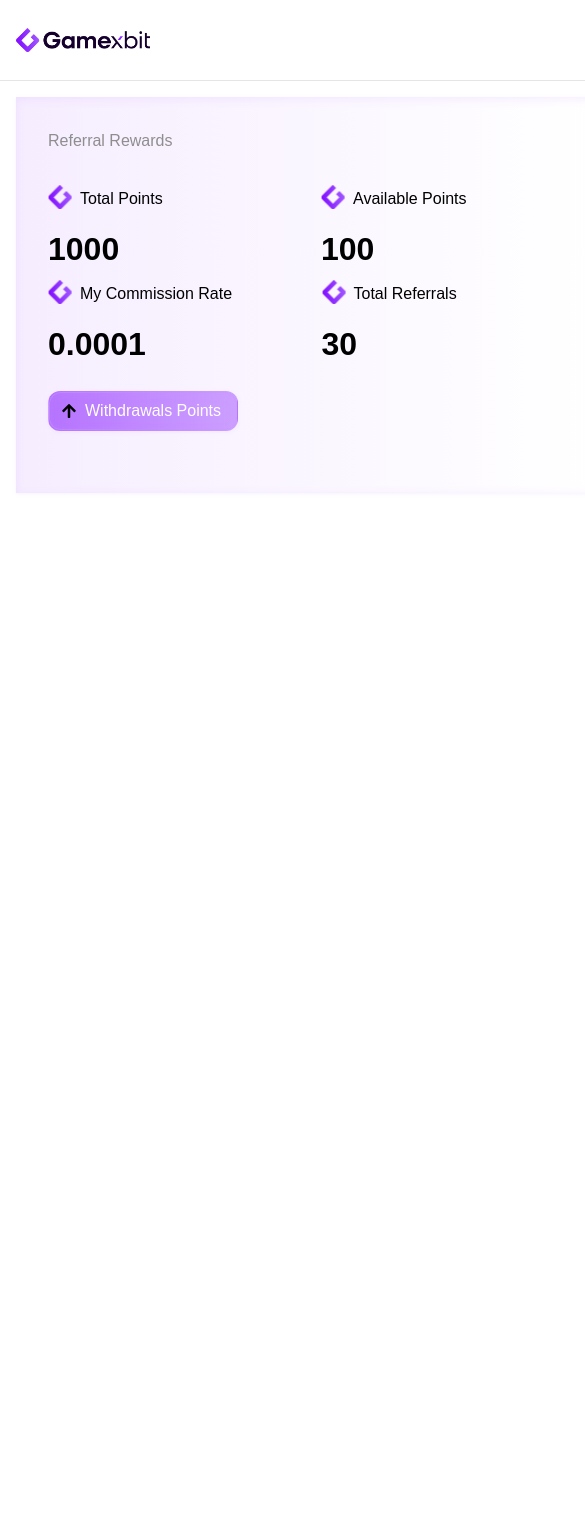
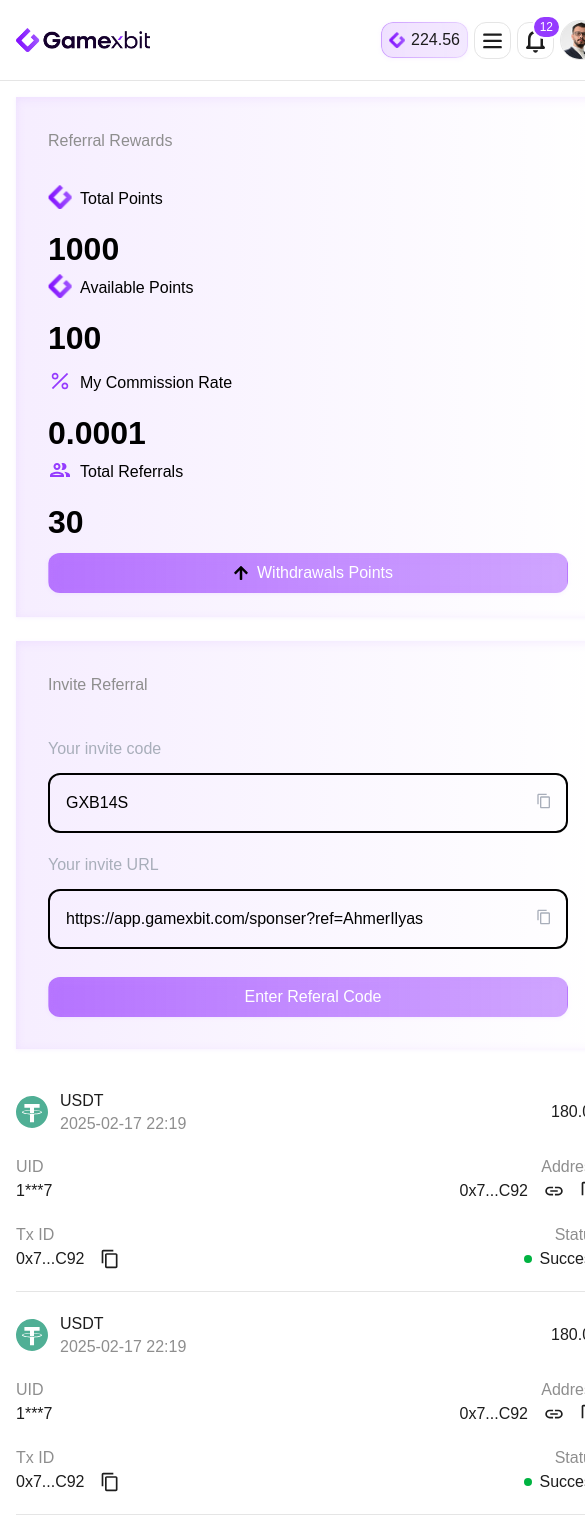
Before and after one commit to szulqarnain/GamexBit, a React (Vite) app: page /referrals in a window 390 px wide. Shown: the top 1538 px of the page, 585 px wide, since content can reach past the window. Before the commit the page ends 844 px from the top, so only its background shows below. Built offline with nearby package versions, Linux system fonts and the light colour scheme.

Commit message:
latest work for deposit and refrals mobile screens

```diff
--- a/src/App.tsx
+++ b/src/App.tsx
@@ -9,7 +9,7 @@
 
       <div className="flex-1 flex flex-col">
         <Header />
-        <div className="flex-1 p-4 overflow-auto">
+        <div className="flex-1 p-4">
           {/* Pages will render here */}
           <Outlet />
         </div>
--- a/src/components/UserDashboard/Deposits/DashboardTable.tsx
+++ b/src/components/UserDashboard/Deposits/DashboardTable.tsx
@@ -68,7 +68,7 @@
                             <img
                               src={cell.icon}
                               alt="icon"
-                              className="w-[32px] h-[32px]"
+                              className={`w-[32px] h-[32px] ${cell.className || ""}`}
                             />
                           )}
 
@@ -83,6 +83,10 @@
                                   ? "bg-[#FF3B30]"
                                   : cell.text === "Pending"
                                   ? "bg-[#FA8C16]"
+                                  : cell.text === "Registered"
+                                  ? "bg-[#00B341]"
+                                  : cell.text === "Active"
+                                  ? "bg-[#2DC7FF]"
                                   : null
                               }`}
                             ></span>
--- /dev/null
+++ b/src/components/UserDashboard/Deposits/DepositeCards.tsx
@@ -0,0 +1,77 @@
+import type React from "react";
+import TetherIcon from "../../../assets/icons/Tether.svg";
+import { IoMdLink } from "react-icons/io";
+import { MdOutlineContentCopy } from "react-icons/md";
+
+interface DepositeCardsProps {
+    type: string;
+}
+
+const DepositeCards:React.FC<DepositeCardsProps> = ({ type }) => {
+  return (
+    <div>
+      <div className="flex flex-col gap-[20px] py-[20px] border-b-[1px] border-[#E5E5E5]">
+        <div className="flex justify-between items-center">
+          <div className="flex gap-[12px] ">
+            <img src={TetherIcon} alt="TetherIcon" />
+            <div>
+              <p className="bd-nrm-reg text-[16px] leading-[24px] text-[#1D1D1D]">
+                USDT
+              </p>
+              <p className="bd-sm-reg leading-[22px] text-[14px] text-[#8E8E8E]">
+                2025-02-17 22:19
+              </p>
+            </div>
+          </div>
+          <p className="bd-nrm-reg text-[16px] leading-[24px] text-[#1D1D1D]">
+            180.00
+          </p>
+        </div>
+        <div className="flex items-center justify-between">
+          <div>
+            <p className="bd-nrm-reg text-[16px] leading-[24px] text-[#8E8E8E]">
+              {type === "referral" ? "UID" : "Network"}
+            </p>
+            <p className="bd-nrm-reg text-[16px] leading-[24px] text-[#1D1D1D]">
+              {type === "referral" ? "1***7" : "BSC/Bep20"}
+            </p>
+          </div>
+          <div>
+            <p className="bd-nrm-reg text-[16px] leading-[24px] text-[#8E8E8E] text-end">
+              Address
+            </p>
+            <div className="flex gap-[16px] items-center bd-nrm-reg text-[16px] text-[#1D1D1D]">
+              <p className="leading-[24px]">0x7...C92</p>
+              <IoMdLink className="w-[20px] h-[20px]" />
+              <MdOutlineContentCopy className="w-[20px] h-[20px]" />
+            </div>
+          </div>
+        </div>
+        <div className="flex items-center justify-between">
+          <div>
+            <p className="bd-nrm-reg text-[16px] leading-[24px] text-[#8E8E8E]">
+              Tx ID
+            </p>
+            <div className="flex gap-[16px] items-center bd-nrm-reg text-[16px] text-[#1D1D1D]">
+              <p className="leading-[24px]">0x7...C92</p>
+              <MdOutlineContentCopy className="w-[20px] h-[20px]" />
+            </div>
+          </div>
+          <div>
+            <p className="bd-nrm-reg text-[16px] leading-[24px] text-[#8E8E8E] text-end">
+              Status
+            </p>
+            <div className="flex items-center gap-[8px]">
+              <div className="w-[8px] h-[8px] bg-[#00B341] rounded-full"></div>
+              <p className="bd-nrm-reg text-[16px] leading-[24px] text-[#1D1D1D]">
+                Success
+              </p>
+            </div>
+          </div>
+        </div>
+      </div>
+    </div>
+  );
+};
+
+export default DepositeCards;
--- a/src/components/UserDashboard/Deposits/QRBoard.tsx
+++ b/src/components/UserDashboard/Deposits/QRBoard.tsx
@@ -8,7 +8,7 @@
 
 const QRBoard: React.FC<QRBoardProps> = ({ QRcode, ContentCopy }) => {
     return (
-        <div className="w-[363px] h-auto gap-[24px] px-[40px] py-[20px] flex flex-col qrBoard mt-[35px]">
+        <div className="w-full lg:w-[363px] h-auto gap-[24px] px-[40px] py-[20px] flex flex-col justify-center items-center qrBoard mt-[35px]">
           <div className="w-[283px] h-auto flex flex-col gap-[24px]">
               <img className="w-[101px] h-auto mx-auto" src={QRcode}/>
               <p className="w-[283px] h-auto text-center mx-auto bd-sm-reg">This is your static address USDT TRC20. Only send USDT TRC20 tokens to this address or you will lose your funds.</p>
--- a/src/components/UserDashboard/Referals/InviteReferals.tsx
+++ b/src/components/UserDashboard/Referals/InviteReferals.tsx
@@ -1,52 +1,40 @@
 import React from "react";
-import Diamond from "../../../assets/icons/Diamond.svg";
-import { FaArrowUp } from "react-icons/fa";
+import { MdOutlineContentCopy } from "react-icons/md";
 
-const InviteReferals: React.FC = () => {
+interface InviteReferalsProps {
+  setShowRefralModel: React.Dispatch<React.SetStateAction<boolean>>;
+}
+
+const InviteReferals: React.FC<InviteReferalsProps> = ({ setShowRefralModel }) => {
   return (
-    <div className="w-[584px] h-[396px] flex flex-col gap-[40px] p-[32px] withDrawBanner">
+    <div className="w-full lg:w-[584px] h-auto flex flex-col gap-[40px] p-[32px] withDrawBanner">
         <p className="text-[#8E8E8E] bd-nrm-med">Invite Referral</p>
-      <div className="w-[520px] h-[200px] flex flex-col gap-[32px]">
-        <div className="w-[520px] h-[158px] gap-[32px] flex flex-col">
-          <div className="w-[520px] h-[63px] gap-[26px] flex flex-row">
-            <div className="w-[247px] h-[63px] gap-[16px] flex flex-col">
-              <div className="w-[131px] h-[24px] gap-[8px] flex flex-row">
-                <img src={Diamond} className="w-[24px] h-[24px]" />
-                <p className="bd-lrg-med">Total Points</p>
+      <form>
+        <div className="w-[520px] h-[200px] gap-[32px] flex flex-col">
+          <div className="w-[520px] h-[84px] gap-[12px] flex flex-col">
+            <p className="bd-nrm-med text-[#A8AEBA]">Your invite code</p>
+            <div className="relative w-[520px] h-[60px]">
+              <input className="w-[520px] h-[60px] gap-auto px-[16px] border-[2px] rounded-[12px]" value="GXB14S"/>
+              <div className="absolute right-[16px] top-[20px]">
+                <MdOutlineContentCopy className="text-[#A8AEBA]" />
               </div>
-              <p className="heading-4">1000</p>
-            </div>
-            <div className="w-[247px] h-[63px] gap-[16px] flex flex-col">
-              <div className="w-[164px] h-[24px] gap-[8px] flex flex-row">
-                <img src={Diamond} className="w-[24px] h-[24px]" />
-                <p className="bd-lrg-med">Available Points</p>
-              </div>
-              <p className="heading-4">100</p>
             </div>
           </div>
-          <div className="w-[520px] h-[63px] gap-[26px] flex flex-row">
-            <div className="w-[248px] h-[63px] gap-[16px] flex flex-col">
-              <div className="w-[197px] h-[24px] gap-[8px] flex flex-row">
-                <img src={Diamond} className="w-[24px] h-[24px]" />
-                <p className="bd-lrg-med">My Commission Rate</p>
+          <div className="w-[520px] h-[84px] gap-[12px] flex flex-col">
+            <p className="bd-nrm-med text-[#A8AEBA]">Your invite URL</p>
+            <div className="relative w-[520px] h-[60px]">
+              <input className="w-[520px] h-[60px] gap-auto px-[16px] border-[2px] rounded-[12px]" value="https://app.gamexbit.com/sponser?ref=AhmerIlyas">
+              </input>
+              <div className="absolute right-[16px] top-[20px]">
+                <MdOutlineContentCopy className="text-[#A8AEBA]" />
               </div>
-              <p className="heading-4">0.0001</p>
-            </div>
-            <div className="w-[247px] h-[63px] gap-[16px] flex flex-col">
-              <div className="w-[164px] h-[24px] gap-[8px] flex flex-row">
-                <img src={Diamond} className="w-[24px] h-[24px]" />
-                <p className="bd-lrg-med">Total Referrals</p>
-              </div>
-              <p className="heading-4">30</p>
             </div>
           </div>
         </div>
-      </div>
-      <div className="pt-[20px]">
-        <button className="flex w-[190px] h-[40px] items-center gap-[8px] border-[0.4px] rounded-[8px] px-[12px] py-[8px] user-withdrawal-btn text-[#FFFFFF]">
+      </form>
+        <button className="flex flex-row justify-center lg:w-[173px] w-full h-[40px] items-center gap-[8px] border-[0.4px] rounded-[8px] px-[12px] py-[8px] user-referal-btn text-[#FFFFFF]" onClick={() => setShowRefralModel(true)}>
           <span>Enter Referal Code</span>
         </button>
-      </div>
     </div>
   );
 };
--- /dev/null
+++ b/src/components/UserDashboard/Referals/ReferalModal.tsx
@@ -0,0 +1,87 @@
+import { VscClose } from "react-icons/vsc";
+// import DropDown from "./DropDown";
+import { useState } from "react";
+import TetherIcon from "../../../assets/icons/Tether.svg";
+import { IoIosInformationCircleOutline } from "react-icons/io";
+
+interface cryptoOption {
+  text: string;
+  svg?: string;
+}
+
+interface networkOption {
+  text: string;
+  svg?: string;
+}
+
+const cryptoOptions = [
+  {
+    svg: TetherIcon,
+    text: "USDT - 1",
+  },
+  {
+    svg: TetherIcon,
+    text: "USDT - 2",
+  },
+  {
+    svg: TetherIcon,
+    text: "USDT - 3",
+  },
+];
+
+const networkOptions = [
+  {
+    text: "Tron (TRC20) - 1",
+  },
+  {
+    text: "Tron (TRC20) - 1",
+  },
+  {
+    text: "Tron (TRC20) - 1",
+  },
+];
+
+interface DepositeModelProps {
+  setShowRefralModel: React.Dispatch<React.SetStateAction<boolean>>;
+}
+
+const DepositeModel = ({ setShowRefralModel }: DepositeModelProps) => {
+
+  return (
+    <div className="fixed inset-0 flex md:items-center items-end justify-center bg-[#00000099] backdrop-blur-[3px]">
+      <div className="md:h-[312px] h-[312px] md:w-[584px] w-full overflow-y-scroll rounded-[16px] md:p-[32px] py-[32px] px-[24px] bg-[#FFFFFF] no-scrollbar">
+        <div className="flex items-center justify-between">
+          <p className="font-[700] text-[24px] leading-[24px]">Enter referral code</p>
+          <VscClose
+            onClick={() => setShowRefralModel(false)}
+            className="w-[24px] h-[24px] cursor-pointer"
+          />
+        </div>
+        <div className="mt-[40px] flex flex-col gap-[24px] ">
+          <div className="flex flex-col gap-[5px]">
+            <div className="flex flex-col gap-[5px]">
+              <label className="bd-nrm-med text-[#8E8E8E]">
+                Referral Code
+              </label>
+              <div className="relative">
+                <input
+                  className="h-[60px] rounded-[12px] border border-[#E5E5E5] py-[14px] px-[16px] bg-white w-full pr-[50px]"
+                  placeholder="Enter amount"
+                  value="GXB14S"
+                />
+                <p className="bd-nrm-reg absolute right-[16px] top-1/2 -translate-y-1/2 text-[#2DC7FF] cursor-pointer">
+                  PASTE
+                </p>
+              </div>
+            </div>
+          </div>
+          <button className="h-[60px] cursor-pointer text-center gap-[8px] border-[0.4px] rounded-[8px] px-[12px] py-[8px] user-referal-btn text-[#FFFFFF]">
+            Apply Now
+          </button>
+        </div>
+      </div>
+    </div>
+  );
+};
+
+export default DepositeModel;
--- a/src/components/UserDashboard/Referals/ReferalsRewards.tsx
+++ b/src/components/UserDashboard/Referals/ReferalsRewards.tsx
@@ -1,14 +1,16 @@
 import React from "react";
 import Diamond from "../../../assets/icons/Diamond.svg";
 import { FaArrowUp } from "react-icons/fa";
+import { AiOutlinePercentage  } from "react-icons/ai";
+import { MdOutlinePeople } from "react-icons/md";
 
 const ReferalsRewards: React.FC = () => {
   return (
-    <div className="w-[584px] h-[396px] flex flex-col gap-[40px] p-[32px] withDrawBanner">
-      <div className="w-[520px] h-[202px] flex flex-col gap-[32px]">
+    <div className="w-full lg:w-[584px] lg:h-auto h-[520px] flex flex-col gap-[40px] p-[32px] withDrawBanner">
+      <div className="w-[520px] h-auto flex flex-col gap-[32px]">
         <p className="text-[#8E8E8E] bd-nrm-med">Referral Rewards</p>
         <div className="w-[520px] h-[158px] gap-[32px] flex flex-col">
-          <div className="w-[520px] h-[63px] gap-[26px] flex flex-row">
+          <div className="w-[520px] h-auto gap-[26px] flex flex-col lg:flex-row">
             <div className="w-[247px] h-[63px] gap-[16px] flex flex-col">
               <div className="w-[131px] h-[24px] gap-[8px] flex flex-row">
                 <img src={Diamond} className="w-[24px] h-[24px]" />
@@ -24,17 +26,17 @@
               <p className="heading-4">100</p>
             </div>
           </div>
-          <div className="w-[520px] h-[63px] gap-[26px] flex flex-row">
+          <div className="w-[520px] h-auto gap-[26px] flex flex-col lg:flex-row">
             <div className="w-[248px] h-[63px] gap-[16px] flex flex-col">
               <div className="w-[197px] h-[24px] gap-[8px] flex flex-row">
-                <img src={Diamond} className="w-[24px] h-[24px]" />
+                 <AiOutlinePercentage color="#953BFF" className="w-[24px] h-[24px]"/>
                 <p className="bd-lrg-med">My Commission Rate</p>
               </div>
               <p className="heading-4">0.0001</p>
             </div>
             <div className="w-[247px] h-[63px] gap-[16px] flex flex-col">
               <div className="w-[164px] h-[24px] gap-[8px] flex flex-row">
-                <img src={Diamond} className="w-[24px] h-[24px]" />
+                <MdOutlinePeople color="#953BFF" className="w-[24px] h-[24px]"/>
                 <p className="bd-lrg-med">Total Referrals</p>
               </div>
               <p className="heading-4">30</p>
@@ -42,8 +44,8 @@
           </div>
         </div>
       </div>
-      <div className="pt-[20px]">
-        <button className="flex w-[190px] h-[40px] items-center gap-[8px] border-[0.4px] rounded-[8px] px-[12px] py-[8px] user-withdrawal-btn text-[#FFFFFF]">
+      <div className="lg:pt-[20px] pt-[170px] w-full flex">
+        <button className="flex flex-row justify-center lg:w-auto w-full h-[40px] items-center gap-[8px] border-[0.4px] rounded-[8px] px-[12px] py-[8px] user-referal-btn text-[#FFFFFF]">
           <FaArrowUp className="w-[13.33] h-[13.33] " color="black" />
           <span>Withdrawals Points</span>
         </button>
--- a/src/index.css
+++ b/src/index.css
@@ -296,8 +296,8 @@
   pointer-events: none; /* allow clicks through pseudo-element */
 }
 
-.user-withdrawal-btn {
-    position: relative;
+.user-referal-btn {
+    /* position: relative; */
     background: linear-gradient(
       270deg,
       rgba(138, 33, 255, 0.4) 0%,
@@ -305,18 +305,18 @@
     );
     box-shadow: inset 0px 2px 10px 0px #c590ff29, 0px 1px 4px 0px #c590ff1f;
     border-radius: 12px; /* match with :before */
-    z-index: 0;
+    /* z-index: 0; */
     text-align: center;
     border: 0.4px solid transparent;
   }
 
-  .user-withdrawal-btn:before {
+  .user-referal-btn:before {
     content: "";
-    position: absolute;
-    top: 0;
+    /* position: absolute; */
+    /* top: 0;
     left: 0;
     right: 0;
-    bottom: 0;
+    bottom: 0; */
     border-radius: 12px;
     background: linear-gradient(
       89.4deg,
--- a/src/pages/referrals.tsx
+++ b/src/pages/referrals.tsx
@@ -1,19 +1,76 @@
 
-import ReferralsRewards from "../components/UserDashboard/Referals/referalsRewards";
+import ReferralsRewards from "../components/UserDashboard/Referals/ReferalsRewards";
 import InviteReferals from "../components/UserDashboard/Referals/InviteReferals";
+import DashboardTable from "../components/UserDashboard/Deposits/DashboardTable";
+import ReferalModal from "../components/UserDashboard/Referals/ReferalModal";
+import { useState } from "react";
+import DepositeCards from "../components/UserDashboard/Deposits/DepositeCards";
 
 
 export default function Referrals() {
+    const headers = [
+    { key: "UID", label: "UID", className: "text-[#8E8E8E] text-left" },
+    { key: "RegisteredTime", label: "Registered Time (UTC)", className: "text-[#8E8E8E] text-left pl-[95px]" },
+    { key: "PointsEarned", label: "Points Earned", className: "text-[#8E8E8E] text-left pl-[125px]" },
+    { key: "Status", label: "Status", className: "text-[#8E8E8E] text-left pl-[125px]" },
+  ];
+
+  const data = [
+    {
+      UID: { text:"1***7", className: "text-left pr-[130px]"},
+      RegisteredTime: { text: "2025 -01-20 14:30", className: "text-left"},
+      PointsEarned: { text: "600 Points", className: "text-left"},
+      Status: { text: "Active", className: "text-left" },
+    },
+    {
+      UID: { text:"1***7", className: "text-left pr-[130px]"},
+      RegisteredTime: { text: "2025 -01-20 14:30", className: "text-left"},
+      PointsEarned: { text: "0 Points", className: "text-left"},
+      Status: { text: "Registered", className: "text-left"},
+    },
+    {
+      UID: { text: "1***7", className: "text-left pr-[130px]"},
+      RegisteredTime: { text: "2025 -01-20 14:30", className: "text-left"},
+      PointsEarned: { text: "0 Points", className: "text-left"},
+      Status: { text: "Registered", className: "text-left"},
+    },
+    {
+      UID: { text: "1***7", className: "text-left pr-[130px]"},
+      RegisteredTime: { text: "2025 -01-20 14:30", className: "text-left"},
+      PointsEarned: { text: "100 Points", className: "text-left"},
+      Status: { text: "Active", className: "text-left"},
+    },
+    {
+      UID: { text: "1***7", className: "text-left pr-[130px]"},
+      RegisteredTime: { text: "2025 -01-20 14:30", className: "text-left"},
+      PointsEarned: { text: "50 Points", className: "text-left"},
+      Status: { text: "Active", className: "text-left"},
+    },
+  ];
+  const [showRefralModel, setShowRefralModel] = useState(false);
   return(
     <div className="w-auto h-auto fill-white">
-      <div className="w-[1192px] h-auto gap-[40px]">
-        <div className="w-[1192px] h-[437px] gap-[24px]">
-          <div className="w-[1192px] h-[396px] gap-[24px] flex flex-row">
+      <div className="w-full h-auto gap-[40px]">
+        <div className="w-full h-auto gap-[24px] flex flex-col">
+          <div className="w-full h-auto gap-[24px] flex flex-col lg:flex-row">
             <ReferralsRewards/>
-             <InviteReferals/>
+             <InviteReferals setShowRefralModel={setShowRefralModel} />
         </div>
         </div>
+        <div className="w-full max-w-[1192px] h-auto mt-[20px] gap-[24px]">
+        <div className="lg:hidden">
+        {[1, 2, 3, 4, 5, 6].map(() => (
+          <DepositeCards type="referral" />
+        ))}
       </div>
+      <div className="lg:block hidden">
+            <DashboardTable headers={headers} data={data}  />
+      </div>
+          </div>
+      </div>
+      {showRefralModel && (
+        <ReferalModal setShowRefralModel={setShowRefralModel} />
+      )}
     </div>
   )
 }
```
Also changed, not shown: src/components/UserDashboard/Deposits/DepositFormSelector.tsx (+8 -8 lines), src/pages/deposits.tsx (+12 -4 lines).
